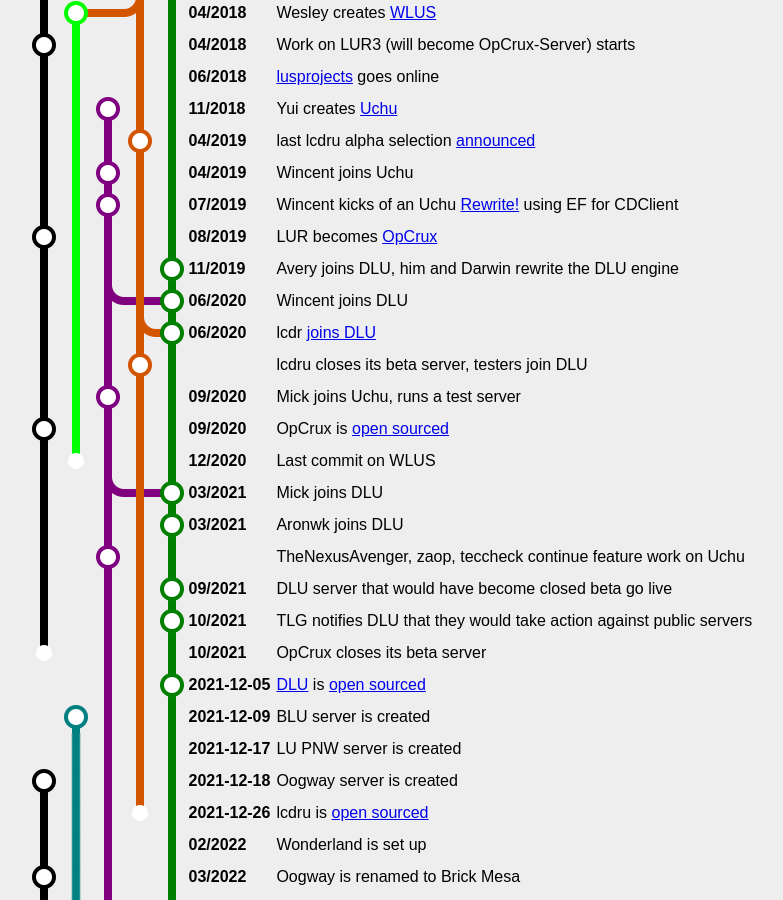
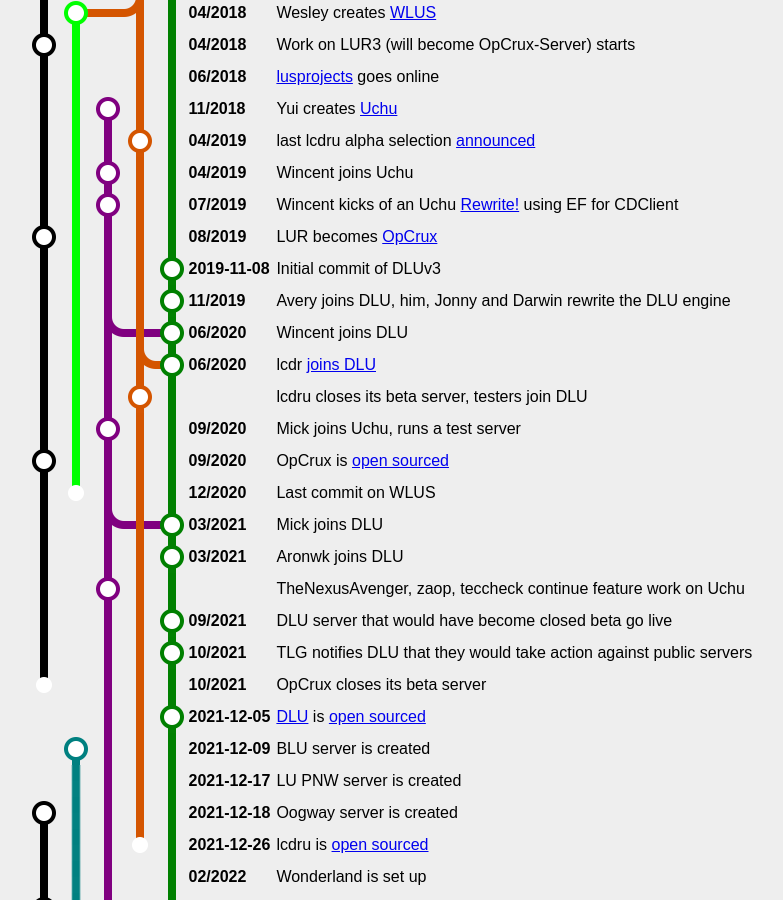
Before and after one commit to Xiphoseer/xiphoseer.github.com, a Jekyll site: the page flow/index.html, which Jekyll copies as it is, in a window 1280 px wide and 900 px high, scrolled down 1880 px. Shown: the whole window, without its empty margins (209-992 px from the left). Built offline with Jekyll 4.4.1, drawn with Linux system fonts in a browser that asks for light colours.

Commit message:
flow: add DLUv3 initial commit

```diff
--- a/flow/index.html
+++ b/flow/index.html
@@ -579,8 +579,17 @@
 				<td class="fi line I"></td>
 				<td class="fi line B"></td>
 				<td class="fi node C"></td>
+				<td class="v">2019-11-08</td>
+				<td>Initial commit of DLUv3</td>
+			</tr>
+			<tr>
+				<td class="fi line J"></td>
+				<td class="fi line K"></td>
+				<td class="fi line I"></td>
+				<td class="fi line B"></td>
+				<td class="fi node C"></td>
 				<td class="v">11/2019</td>
-				<td>Avery joins DLU, him and Darwin rewrite the DLU engine</td>
+				<td>Avery joins DLU, him, Jonny and Darwin rewrite the DLU engine</td>
 			</tr>
 			<tr>
 				<td class="fi line J"></td>
```
